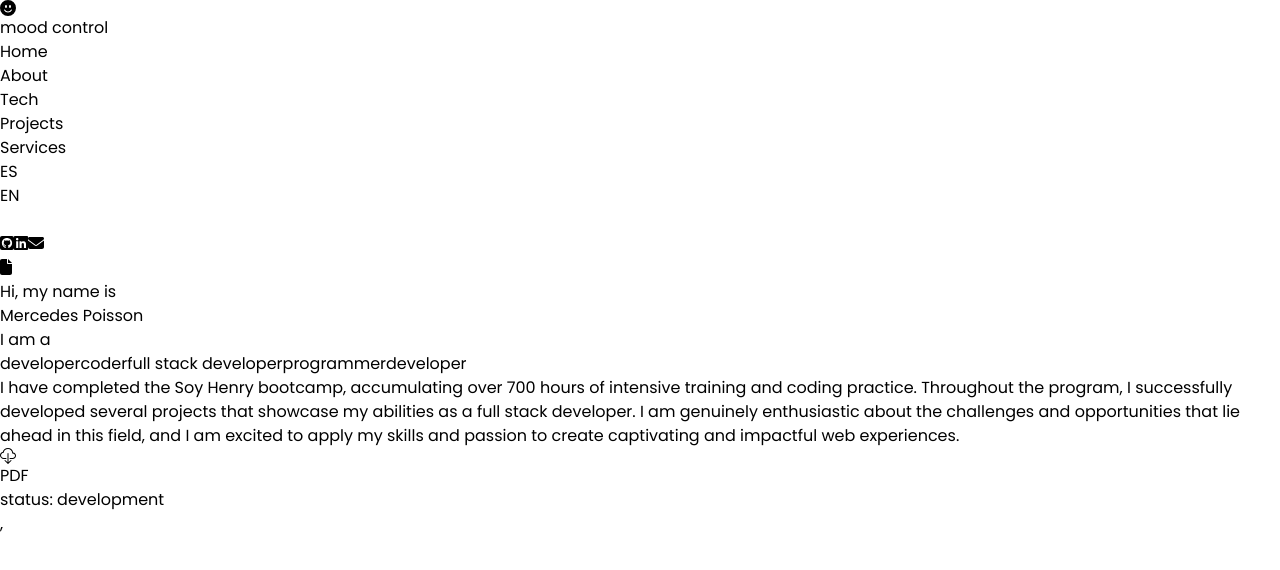
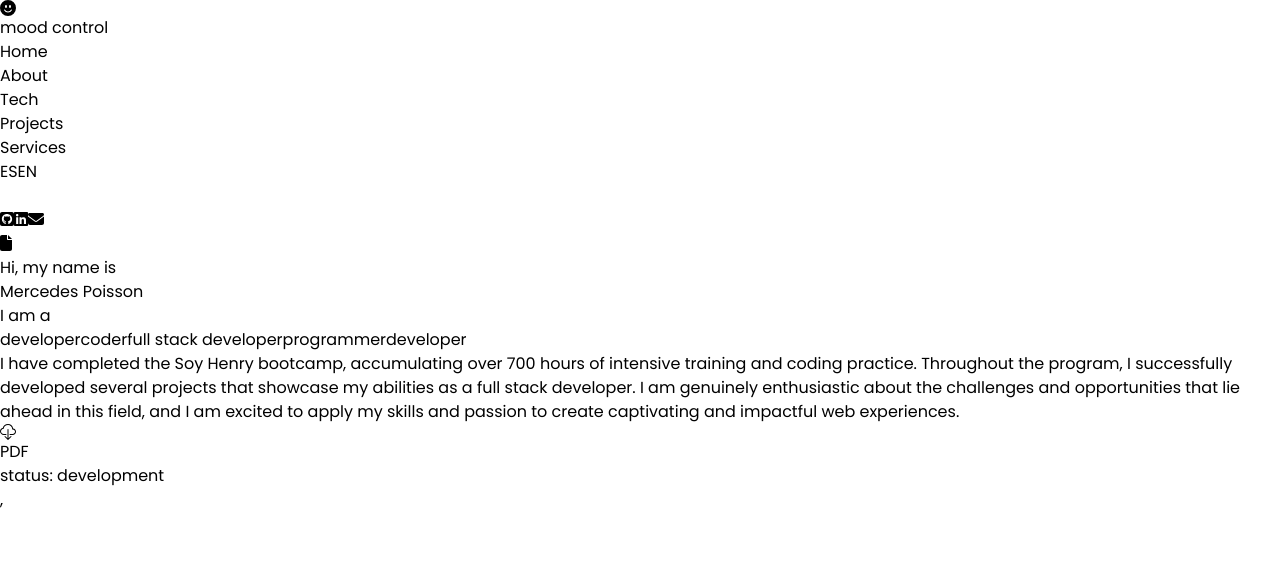
Before and after one commit to MercedesPoisson/Portfolio, a React (Create React App) app: page / in a window 1280 px wide. Shown: the top 570 px of the page. Built offline with nearby package versions, Linux system fonts and the light colour scheme.

Commit message:
ajustes NavBar

```diff
--- a/src/components/NavBar.jsx
+++ b/src/components/NavBar.jsx
@@ -100,7 +100,7 @@ const NavBar = () => {
               {t("NavBar.Services")}
             </li>
             {/* <li className="cursor-pointer font-medium hover:text-green" onClick={handleNavigateToContact}>Contact</li> */}
-            <li className="cursor-pointer mr-1 font-bold text-red hover:text-black">
+            {/* <li className="cursor-pointer mr-1 font-bold text-red hover:text-black">
               <button onClick={() => i18n.changeLanguage("es")}>
                 ES
               </button>
@@ -108,14 +108,24 @@ const NavBar = () => {
             <li className="cursor-pointer font-bold text-red hover:text-black">
               <button onClick={() => i18n.changeLanguage("en")}>EN
                 </button>
-                </li>
+                </li> */}
           </ul>
         </nav>
+
+        <div className={`ml-auto flex gap-4 ${isPurple ? "text-slate-200" : "text-black"}`}>
+        <button className="font-bold text-red hover:text-black" onClick={() => i18n.changeLanguage("es")}>
+          ES
+        </button>
+        <button className="font-bold text-red hover:text-black" onClick={() => i18n.changeLanguage("en")}>
+          EN
+        </button>
+      </div>
+
         <div className="sm:hidden">
           {/* Botón para abrir el menú hamburguesa */}
           <button
             onClick={() => setShowMenu(!showMenu)}
-            className={`text-black p-2`}
+            className={`text-${isPurple ? "slate-200" : "black"} p-2`}
           >
             <svg
               xmlns="http://www.w3.org/2000/svg"
@@ -135,18 +145,22 @@ const NavBar = () => {
 
           {/* Menú hamburguesa */}
           {showMenu && (
-            <ul className="bg-white absolute top-14 right-4 p-4 rounded-md shadow-lg">
+            <ul className="bg-white fixed top-0 left-0 w-screen h-screen flex flex-col justify-center items-center p-4"
+            style={{
+              zIndex: 9999,
+            }}
+            >
               <li
                 className="block cursor-pointer font-medium text-black hover:text-green mb-2"
                 onClick={handleNavigateToPortfolio}
               >
-                Home
+                {t("NavBar.Home")}
               </li>
               <li
                 className="block cursor-pointer font-medium text-black hover:text-green mb-2"
                 onClick={handleNavigateToAbout}
               >
-                About
+                {t("NavBar.About")}
               </li>
               <li
                 className="block cursor-pointer font-medium text-black hover:text-green mb-2"
@@ -158,16 +172,16 @@ const NavBar = () => {
                 className="block cursor-pointer font-medium text-black hover:text-green mb-2"
                 onClick={handleNavigateToProject}
               >
-                Projects
+                {t("NavBar.Projects")}
               </li>
               <li
                 className="block cursor-pointer font-medium text-black hover:text-green mb-2"
                 onClick={handleNavigateToServices}
               >
-                Services
+                {t("NavBar.Services")}
               </li>
               {/* <li className="block cursor-pointer font-medium text-black hover:text-green mb-2" onClick={handleNavigateToContact}>Contact</li> */}
-              <li
+              {/* <li
                 className="block cursor-pointer font-bold text-red hover:text-black"
                 onClick={() => {
                   setShowMenu(false);
@@ -188,7 +202,7 @@ const NavBar = () => {
                   EN
                 </button>
 
-              </li>
+              </li> */}
             </ul>
           )}
         </div>
```
